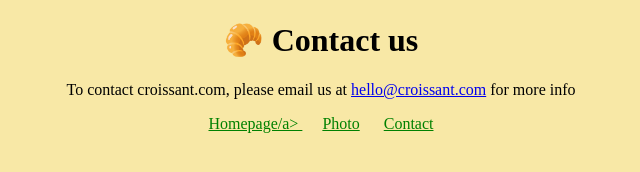
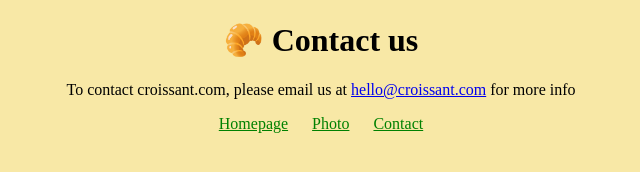
Before and after one commit to ynatashafr/Croissant-multiple-pages, a plain HTML site: page contact.html in a window 1280 px wide. Shown: the full height of the page, 319-959 px from the left. Drawn offline with Linux system fonts and the light colour scheme.

Commit message:
error fix

```diff
--- a/contact.html
+++ b/contact.html
@@ -17,9 +17,9 @@
     <p>To contact croissant.com, please email us at <a href="mailto:hello@croissant.com">hello@croissant.com</a> for
         more info</p>
     <footer>
-        <a title="Croissant Homepage" href="/">Homepage/a>
-            <a title="Delicius Croissant" href="/photo.html">Photo</a>
-            <a title="Contact Information" href="contact.html">Contact</a>
+        <a title="Croissant Homepage" href="/">Homepage</a>
+        <a title="Delicius Croissant" href="/photo.html">Photo</a>
+        <a title="Contact Information" href="contact.html">Contact</a>
     </footer>
 </body>
 
```
Also changed, not shown: index.html (+3 -3 lines).
